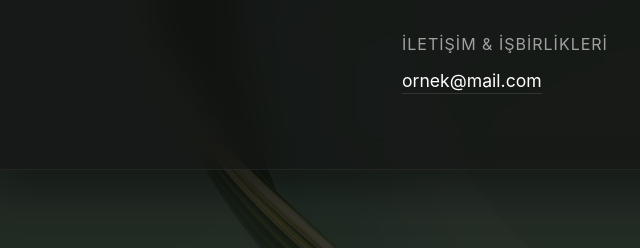
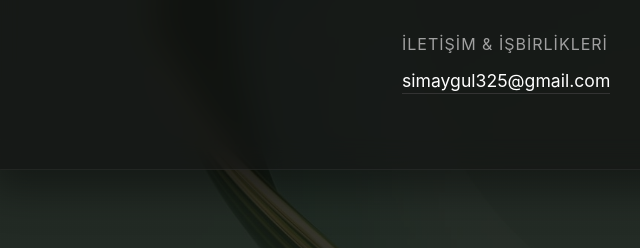
Before and after one commit to erolergun325/kuzen-portfolyo, a plain HTML site: page hakkimda_en.html in a window 1280 px wide. Shown: the part 1201-1449 px from the top of the page, 183-823 px from the left. Drawn offline with nearby package versions, Linux system fonts and the light colour scheme.

Commit message:
mail adresi güncellendi

```diff
--- a/hakkimda_en.html
+++ b/hakkimda_en.html
@@ -130,7 +130,7 @@ Participating in various painting competitions both before and during her art ed
 
                 <div class="contact-info">
                     <h3>İletişim & İşbirlikleri</h3>
-                    <p><a href="mailto:ornek@mail.com">ornek@mail.com</a></p>
+                    <p><a href="mailto:simaygul325@gmail.com">simaygul325@gmail.com</a></p>
                 </div>
             </div>
 
```
